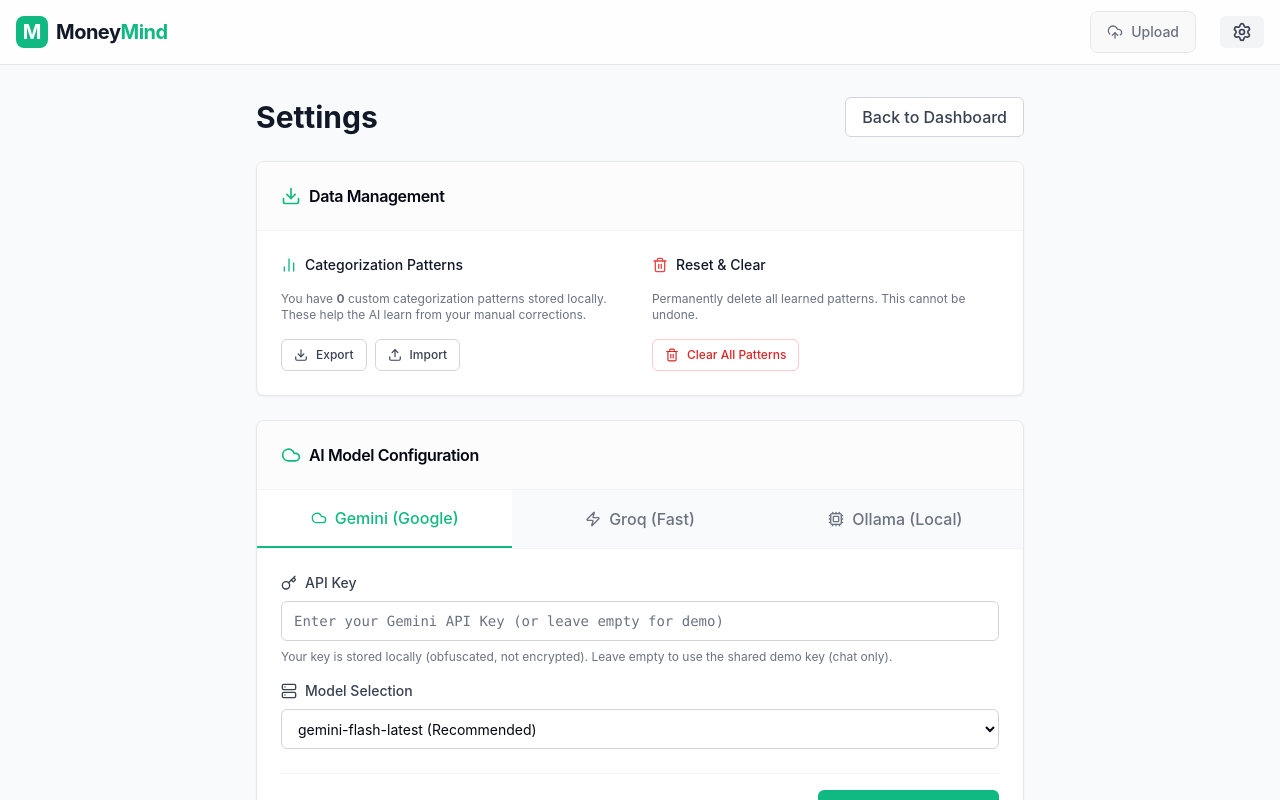
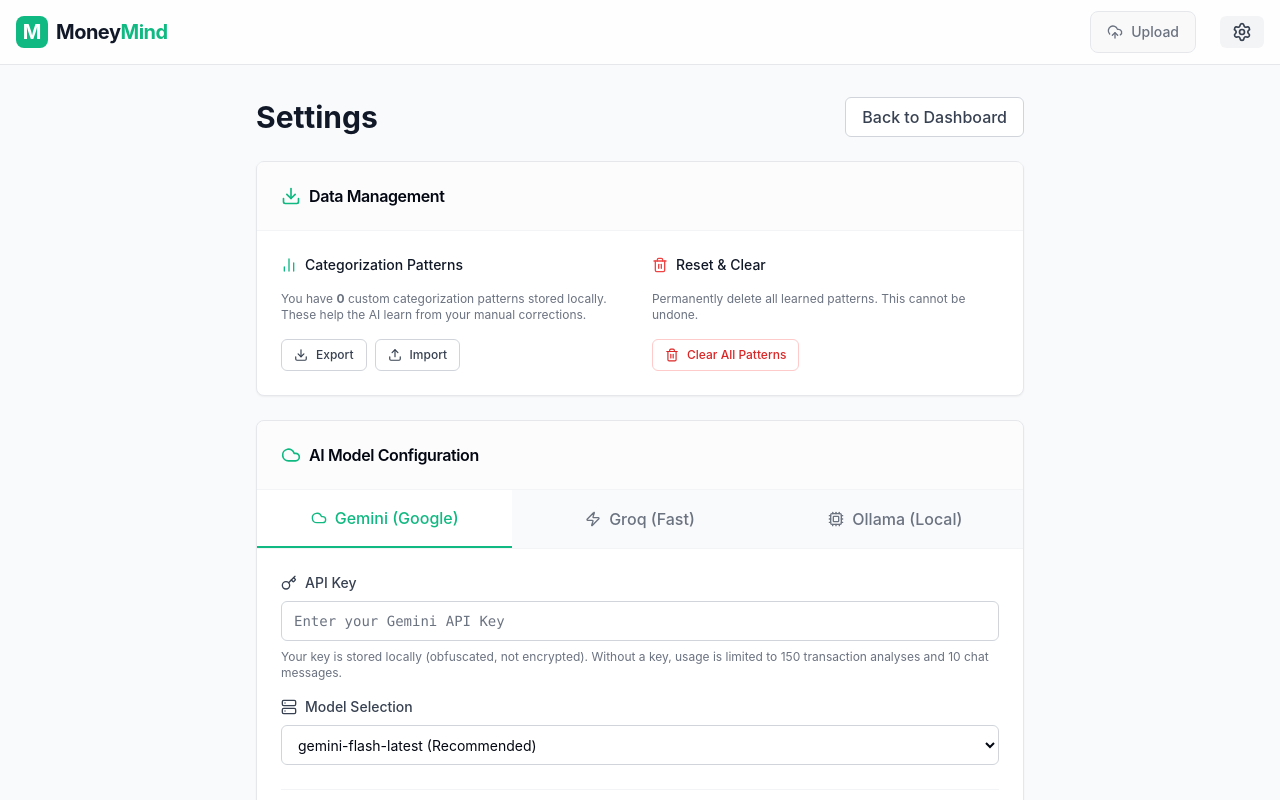
Before and after one commit to luongnv89/money-mind, a React (Vite) app: page / in a window 1280 px wide. Both pictures are taken after a click on the button 1242 px from the left and 32 px from the top of the page. Shown: the top 800 px of the page. Built offline with nearby package versions, Linux system fonts and the light colour scheme.

Commit message:
fix: remove stale shared-demo-key copy contradicting removed env-key path

```diff
--- a/pages/Settings.tsx
+++ b/pages/Settings.tsx
@@ -266,14 +266,14 @@ export const SettingsPage: React.FC<{ onBack: () => void }> = ({ onBack }) => {
                   </label>
                   <Input
                     type="password"
-                    placeholder="Enter your Gemini API Key (or leave empty for demo)"
+                    placeholder="Enter your Gemini API Key"
                     value={getDeobfuscatedApiKey(useSettingsStore.getState())}
                     onChange={(e) => setGeminiConfig({ apiKey: e.target.value })}
                     className="font-mono"
                   />
                   <p className="text-xs text-gray-500">
-                    Your key is stored locally (obfuscated, not encrypted). Leave empty to use the
-                    shared demo key (chat only).
+                    Your key is stored locally (obfuscated, not encrypted). Without a key, usage is
+                    limited to 150 transaction analyses and 10 chat messages.
                   </p>
                 </div>
                 <div className="space-y-2">
```
